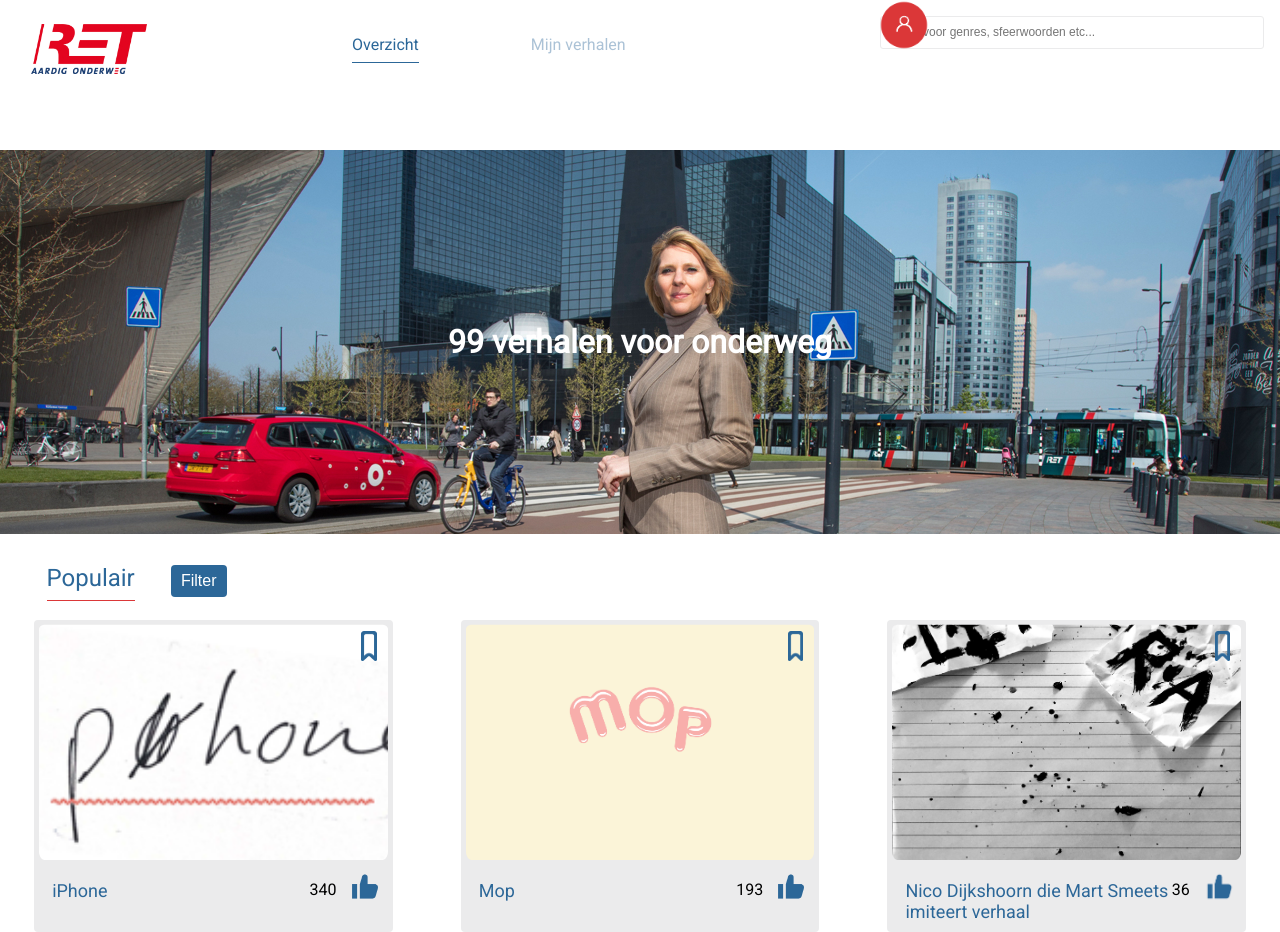
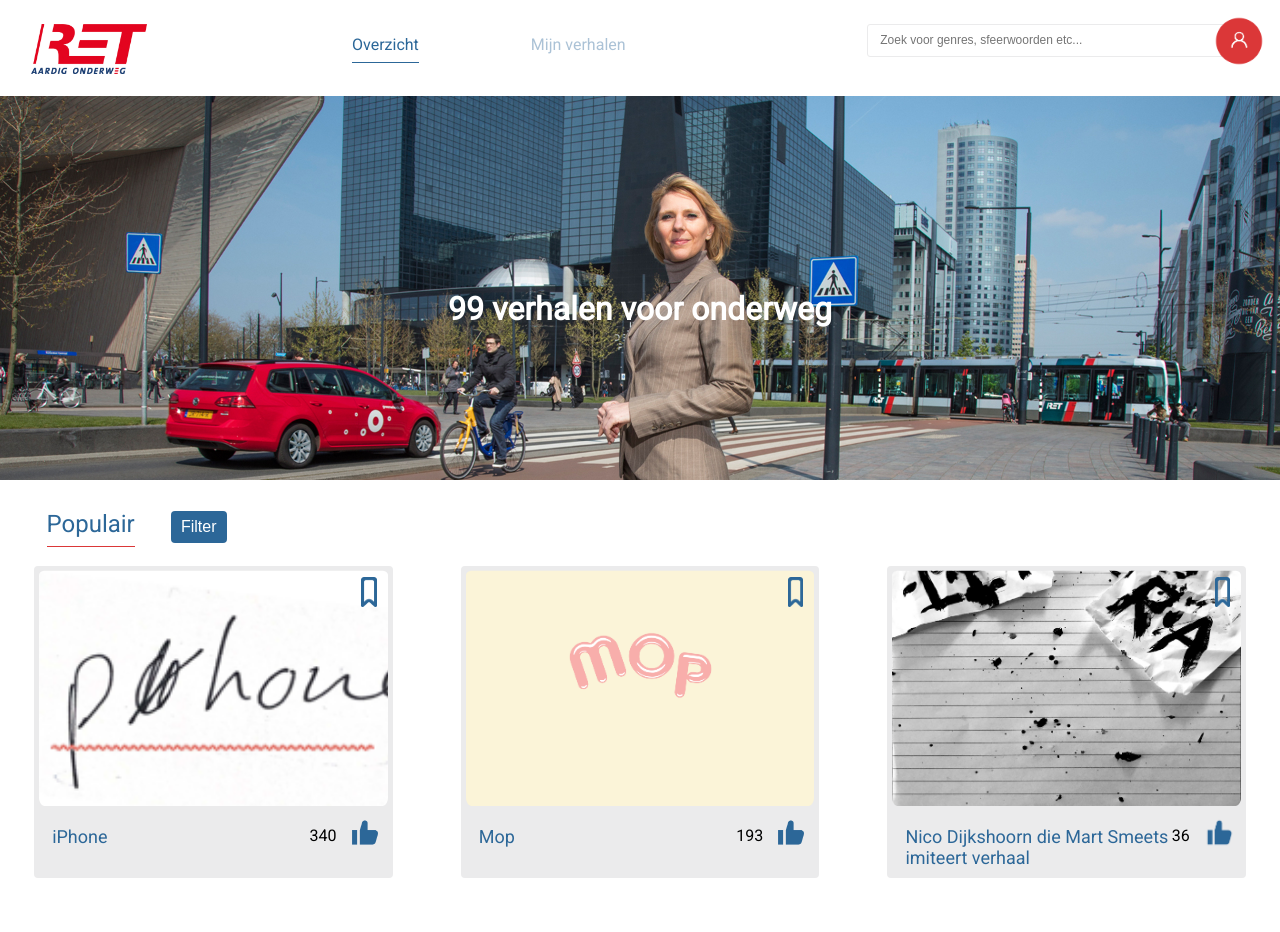
Before and after one commit to mlverstraten/Blokweb, a plain HTML site: page index.html in a window 1280 px wide. After the commit the page ends 878 px from the top, so only its background shows below. Drawn offline with Linux system fonts and the light colour scheme.

Commit message:
Add files via upload

```diff
--- a/css/style.css
+++ b/css/style.css
@@ -347,10 +347,10 @@ section article footer { /* Article gebied om tekst en iconen toe te voegen*/
 }
 
 #account { /*Icoon account*/
-    height: 3.125em;
-    position: absolute;
-    top: 1em;
-    right: 1em;
+    height: 3.125em !important;
+    position: absolute !important;
+    top: 1em !important;
+    right: 1em !important;
 }
 .welkomstitel { /* Tekst voor tablet en desktop*/
     display: none;
@@ -692,8 +692,8 @@ article {
     margin-left: auto;
     align-items: center;
     position: absolute;
-    top: 1em;
-    right: 1em;
+    top: 1.5em;
+    right: 1.8em;
 }
 
 section article footer { /* Article gebied om tekst en iconen toe te voegen*/
```
